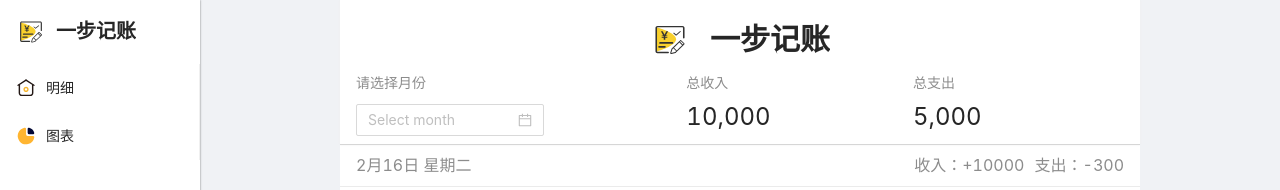
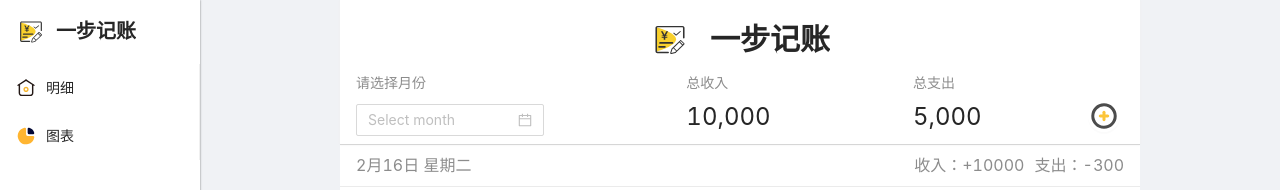
Before and after one commit to ViktorVan22/book-keeper-desktop, a React (Create React App) app: page / in a window 1280 px wide. Shown: the top 190 px of the page. Built offline with nearby package versions, Linux system fonts and the light colour scheme.

Commit message:
完成新建按钮布局

```diff
--- /dev/null
+++ b/src/pages/detail/DetailPage.css
@@ -0,0 +1,20 @@
+.detail-page {
+  height: 100%;
+  position: relative;
+}
+
+.detail-page-header {
+  right: 2rem;
+  top: -4.5rem;
+  position: absolute;
+}
+
+.detail-page-add-btn .icon {
+  height: 3rem;
+  width: 3rem;
+}
+
+.detail-page-content {
+  height: 100%;
+  overflow-y: auto; /* 在有很多条目信息时，让content部分可以滚动 */
+}
--- a/src/pages/detail/DetailPage.tsx
+++ b/src/pages/detail/DetailPage.tsx
@@ -1,7 +1,9 @@
 import React, { FC } from "react";
+import { IconButton } from "../../components/icon/Icon";
 import { groupDailyRecords } from "../../services/recordHelper";
 import DailyRecords from "./components/dailyRecords/DailyRecords";
 import { RecordType } from "./components/record/Record";
+import "./DetailPage.css";
 
 const mockRecordList = [
   {
@@ -47,6 +49,13 @@ const DetailPage: FC = () => {
   const groupedDailyRecords = groupDailyRecords(mockRecordList);
   return (
     <div className="detail-page">
+      <div className={"detail-page-header"}>
+        <IconButton
+          icon={"icon-huabanfuben"}
+          className={"detail-page-add-btn"}
+          onClick={() => console.log("add")}
+        />
+      </div>
       <div className="detail-page-content">
         {groupedDailyRecords.map(daily => (
           <DailyRecords key={daily.timeStamp} {...daily} />
```
